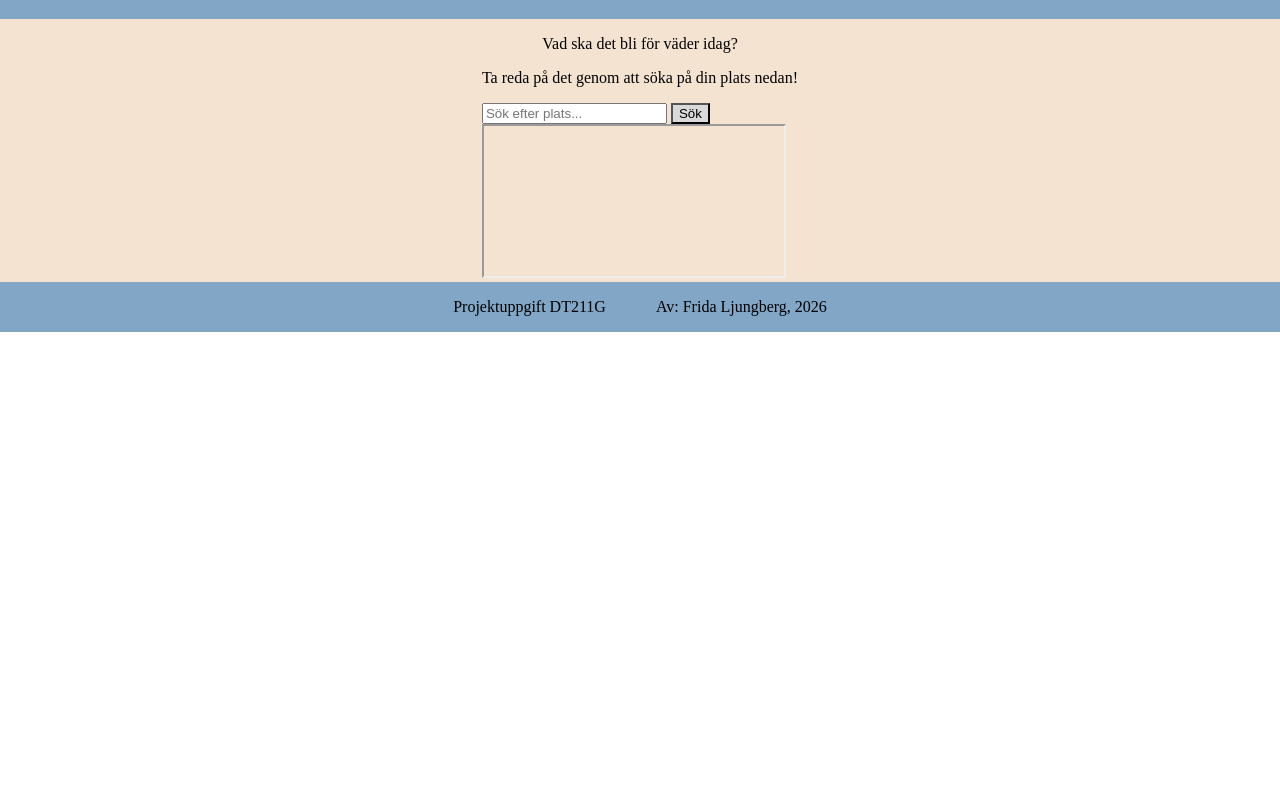
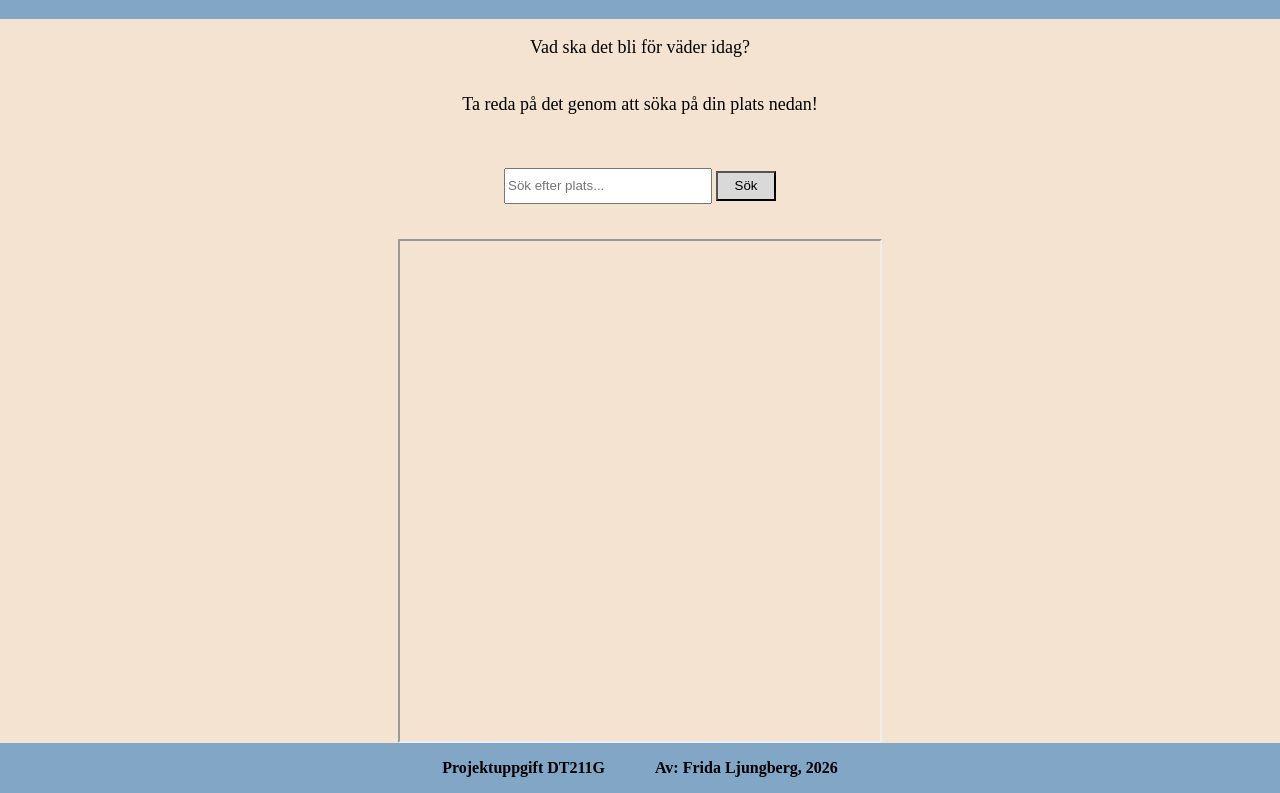
Before and after one commit to FridaLjg/projektarbete_DT211G, a website built with Vite: page index.html in a window 1280 px wide. Shown: the part 61-854 px from the top of the page. Before the commit the page ends 800 px from the top, so only its background shows below. Built offline with nearby package versions, Linux system fonts and the light colour scheme.

Commit message:
Lagt till design

```diff
--- a/src/css/_base.scss
+++ b/src/css/_base.scss
@@ -1,3 +1,6 @@
+/*Variabler*/
+$font-stack: Verdana, Geneva, Tahoma, sans-serif;
+
 /*"mixins"*/
 @mixin flex-center() {
     display: flex;
@@ -10,6 +13,7 @@ body {
 
     .container {
         width: 100%;
+        font-family: $font-stack;
     }
 }
 
@@ -20,13 +24,43 @@ header {
 main {
     @include flex-center();
 
+    section {
+        width: 75%;
+        @include flex-center();
+        flex-direction: column;
+    }
+
     p {
         text-align: center;
+        font-size: large;
     }
 
+    .search-box {
+        margin: 35px;
+    }
+
+    input {
+        width: 200px;
+        height: 30px;
+    }
+
+    button {
+        width: 60px;
+        height: 30px;
+    }
+
+    iframe {
+        width: 50%;
+        height: 500px;
+    }
+
+    #weather {
+        font-size: large;
+    }
 }
 
 footer {
     @include flex-center();
     gap: 50px;
+    font-weight: 800;
 }
--- a/src/css/_colors.scss
+++ b/src/css/_colors.scss
@@ -50,7 +50,4 @@ footer {
         background-color: $headerfooter-color-dark;
         color: $font-color-dark;
     }
-
-
-
 }
```
